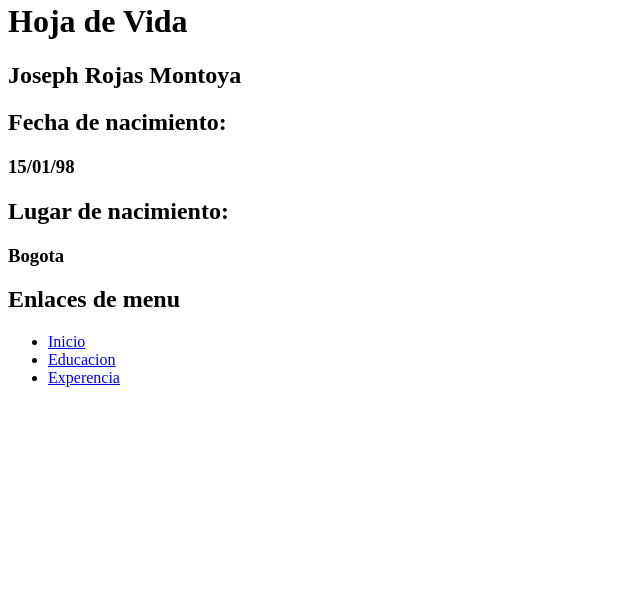
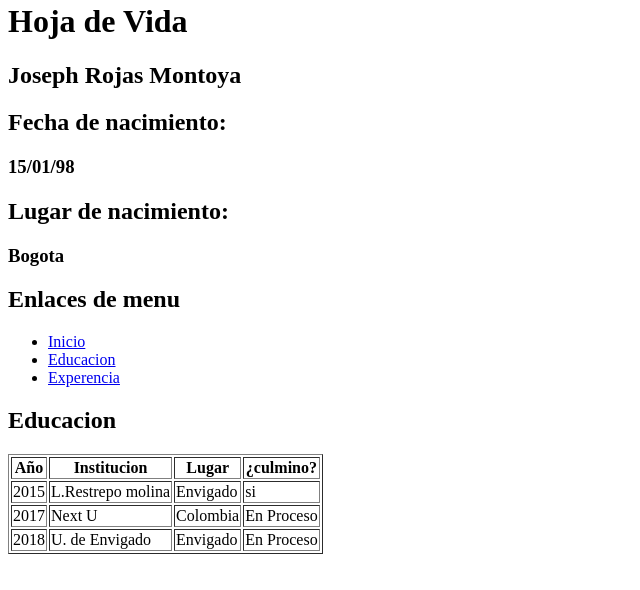
Before and after one commit to josephrojas21/HojaDeVida, a plain HTML site: page HojaDeVida/html/educacion.html in a window 1280 px wide. Shown: the part 150-740 px from the top of the page, without its empty margins (0-640 px from the left). Drawn offline with Linux system fonts and the light colour scheme.

Commit message:
tabla de estudios

```diff
--- a/HojaDeVida/html/educacion.html
+++ b/HojaDeVida/html/educacion.html
@@ -36,9 +36,41 @@
       <h1>Enlaces de menu</h1>
       <ul>
         <li><a href="../index.html">Inicio</a></li>
-        <li><a href="html/educacion.html">Educacion</a></li>
-        <li><a href="html/experencia.html">Experencia</a></li>
+        <li><a href="educacion.html">Educacion</a></li>
+        <li><a href="experencia.html">Experencia</a></li>
       </ul>
+      <h2>Educacion</h2>
+      <table border="1">
+        <thead>
+          <tr>
+            <th>Año</th>
+            <th>Institucion</th>
+            <th>Lugar</th>
+            <th>¿culmino?</th>
+          </tr>
+        </thead>
+        <tbody>
+          <tr>
+            <td>2015</td>
+            <td>L.Restrepo molina</td>
+            <td>Envigado</td>
+            <td>si</td>
+          </tr>
+          <tr>
+            <td>2017</td>
+            <td>Next U</td>
+            <td>Colombia</td>
+            <td>En Proceso</td>
+          </tr>
+          <tr>
+            <td>2018</td>
+            <td>U. de Envigado</td>
+            <td>Envigado</td>
+            <td>En Proceso</td>
+          </tr>
+        </tbody>
+
+      </table>
     </article>
   </body>
 </html>
```
